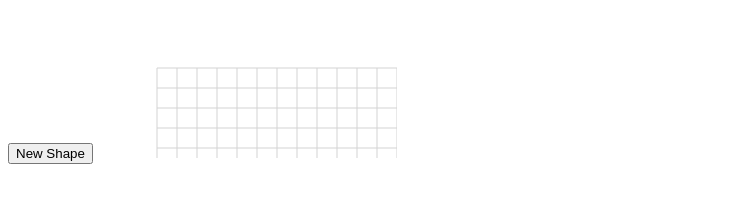
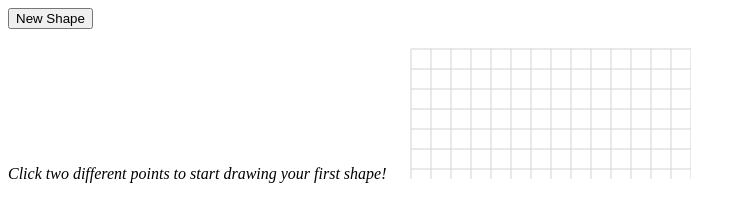
Before and after one commit to prust/svg-drawing, a plain HTML site: page index.html in a window 1280 px wide. Shown: the whole page, without its empty margins (0-746 px from the left). Drawn offline with Linux system fonts and the light colour scheme.

Commit message:
Made it auto-create the first shape

```diff
--- a/index.html
+++ b/index.html
@@ -17,7 +17,8 @@
   <script src="svg-drawing.js"></script>
 </head>
 <body>
-<button id="create_shape">New Shape</button>
+<button id="create_shape">New Shape</button><br>
+<em>Click two different points to start drawing your first shape!</em>
 <svg xmlns="http://www.w3.org/2000/svg"></svg>
 </body>
 </html>
--- a/svg-drawing.js
+++ b/svg-drawing.js
@@ -3,6 +3,7 @@ $(document).ready(function() {
 
   attachEventHandlers();
   drawGrid();
+  createNewShape();
 
   function attachEventHandlers() {
     $('svg').on('click', function(evt) {
@@ -60,7 +61,7 @@ $(document).ready(function() {
   }
 
   function drawGrid() {
-    var start_point = new Point(60, 60);
+    var start_point = new Point(20, 20);
     var horiz_line = Line.createHorizontal(start_point, 500).color('lightGrey');
     var lines = repeatLine(horiz_line, 'Down');
     var vert_line = Line.createVertical(start_point, 500).color('lightGrey');
```
